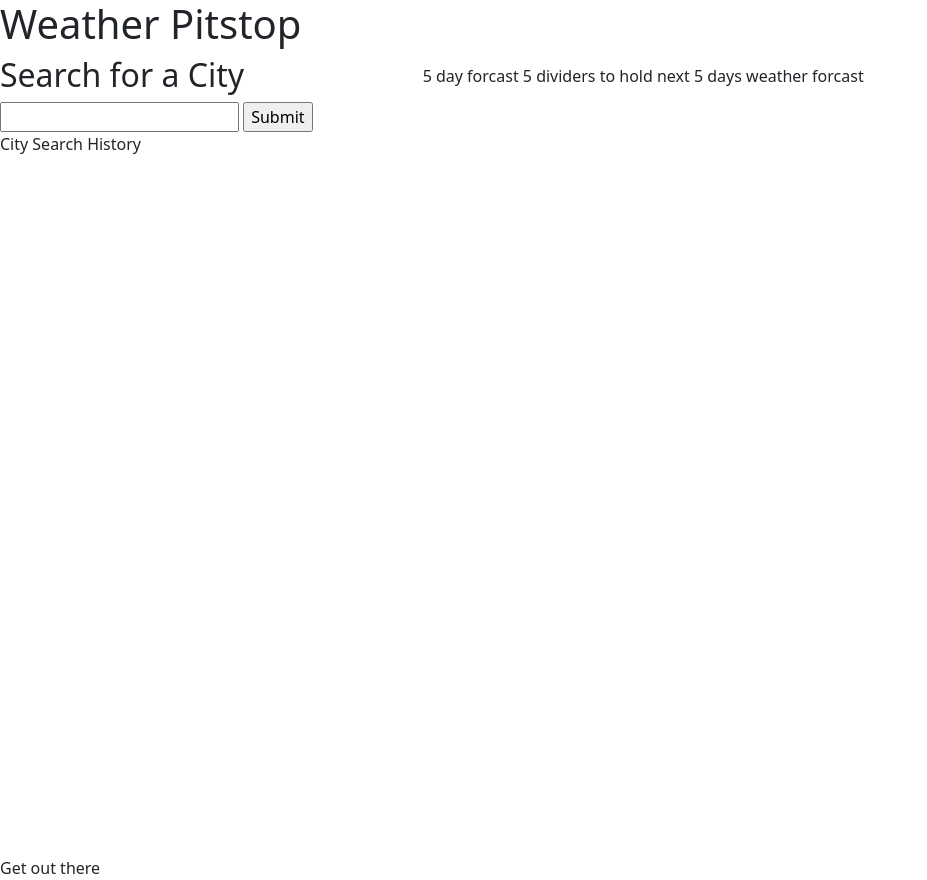
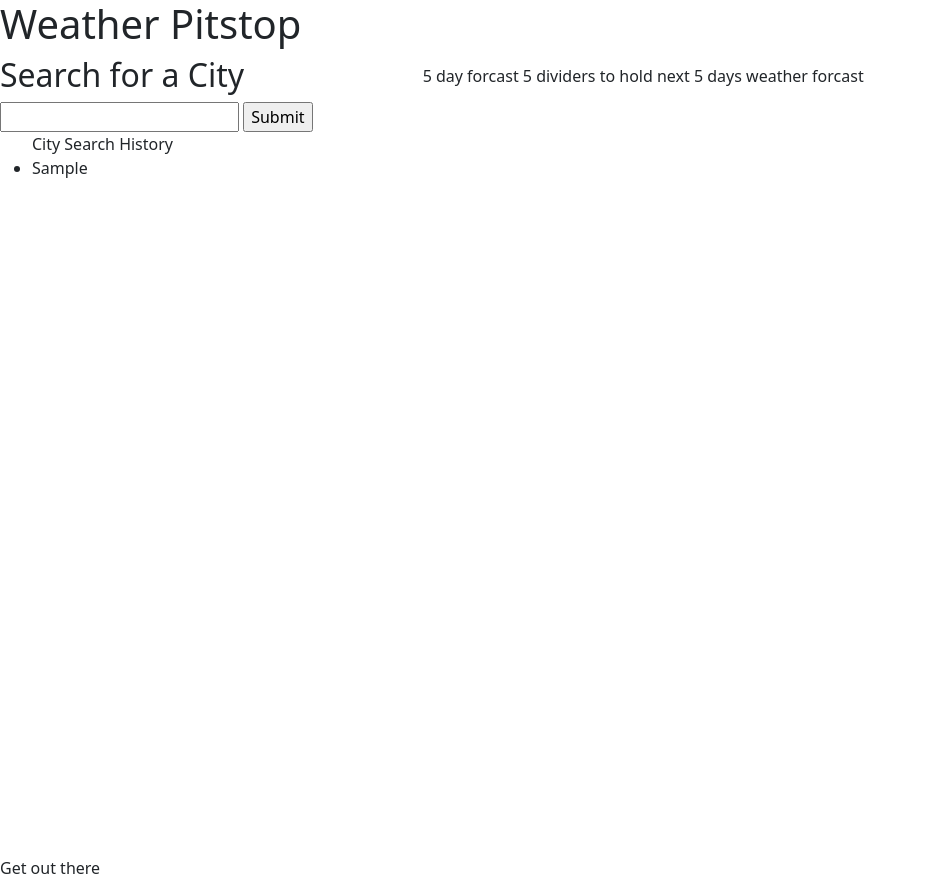
Before and after one commit to sillytsundere/my-weather-spot, a plain HTML site: page index.html in a window 1280 px wide. Both pictures are taken after typing "Sample" into the empty fields and a click on the input 277 px from the left and 117 px from the top of the page. Shown: the whole page, without its empty margins (0-927 px from the left). Drawn offline with nearby package versions, Linux system fonts and the light colour scheme; no server answers.

Commit message:
added code to store searched cities in local storage and to display them under search form

```diff
--- a/assets/js/script.js
+++ b/assets/js/script.js
@@ -6,6 +6,8 @@ $(function () {
   var cityInput = document.getElementById('city');
   var cityDisplay = document.getElementById('city-display');
   var weatherDisplay = document.getElementById('weather-display');
+  var searchHistory = [];
+  var displaySearches = document.getElementById('search-history');
 
   var starterIcon = 'kjfhlkajfbk'
   var starterIcon = `https://openweathermap.org/img/wn/${starterIcon}.png`
@@ -17,12 +19,52 @@ $(function () {
         alert('You must enter a city');
         return
     }
+
+    //localStorage.setItem('search', city);
+    var cities = window.localStorage.getItem('search');
+
+    var parsedCities = JSON.parse(cities);
+    console.log(parsedCities, 'before push to array');
+    var newCity = {
+        searched: city};
+    if (!parsedCities){
+        var searchedCities = {
+            cities: []
+        }
+        searchedCities.cities.push(newCity);
+        localStorage.setItem('search', JSON.stringify(searchedCities));
+    } else {
+        parsedCities.cities.push(newCity);
+        localStorage.setItem('search', JSON.stringify(parsedCities));
+    }
+    console.log(parsedCities, 'after push to array');
+
     getWeather(city);
+    showCities(); //reprinting because it is printing the whole array every time button is clicked-need to fix that
     cityInput.value = '';
   }
 
+  function showCities() {
+    var allCities = JSON.parse(localStorage.getItem('search'));
+    console.log(allCities);
+
+    for (var i = 0; i < allCities.cities.length; i++) {
+        var history = document.createElement('li');
+        history.textContent = allCities.cities[i].searched;
+        displaySearches.appendChild(history);
+    }
+}
+
+//   function addToSearchHistory() {
+
+//     if (cityInput === '') {
+//         return;
+//     }
+//   }
+
   function getWeather(city) {
     var apiURL = 'https://api.openweathermap.org/data/2.5/forecast?q=' + city + '&units=imperial&appid=' + apiKey;
+    //temperate literal syntax
     // var urlTemp = `https://api.openweathermap.org/data/2.5/forecast?q=${city}&appid=${apiKey}`;
     fetch(apiURL)
       .then(function (res) {
@@ -42,8 +84,7 @@ $(function () {
 
         //Append to the page
         weatherDisplay.append(tempEl);
-
-
+        //Make previous current weather card disappear
 
       });
   }
--- a/index.html
+++ b/index.html
@@ -18,7 +18,9 @@
                     <input id='city' type="text">
                     <input id="searchbtn" type="submit">
                 </form>
-                <div>City Search History</div>
+                <ul id="search-history">
+                    <a>City Search History</a>
+                </ul>
             </div>
             <div id="results" class="col-12 col-md-12 col-lg-8">
                 <h2 id="city-display"></h2>
```
